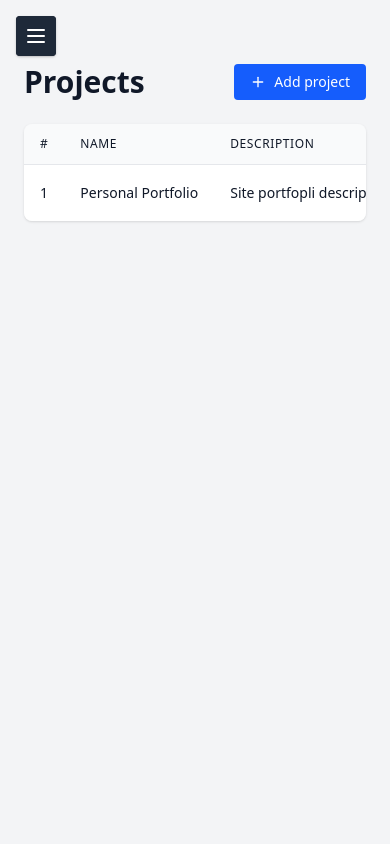
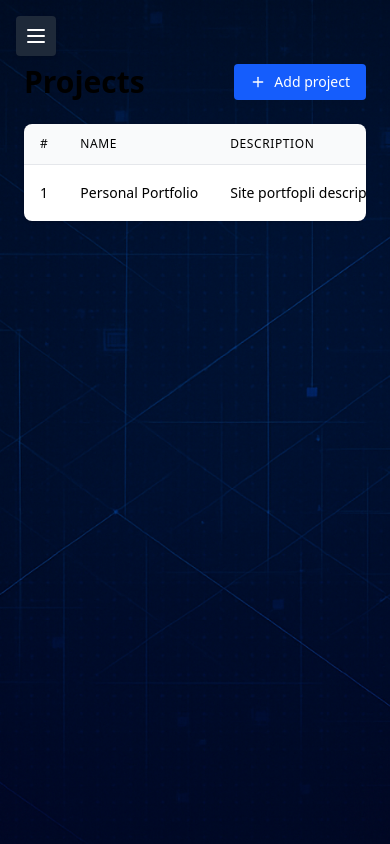
Before and after one commit to DanielVKrastev/portfolio-developer, a React (Vite) app in the folder portfolio/: page /admin/projects in a window 390 px wide. Built offline with nearby package versions, Linux system fonts and the light colour scheme.

Commit message:
After click on button in Mobile Sidebar, sidebar will closed

```diff
--- a/portfolio/src/components/admin/projects-table/ProjectsTable.jsx
+++ b/portfolio/src/components/admin/projects-table/ProjectsTable.jsx
@@ -3,7 +3,6 @@ import { Menu, Plus, Pencil, Trash, X } from "lucide-react";
 
 export default function ProjectsTable() {
 
-    const [sidebarOpen, setSidebarOpen] = useState(false);
     const [modalOpen, setModalOpen] = useState(false);
     const [current, setCurrent] = useState(null); // null → add, object → edit
     const initialForm = {
@@ -74,13 +73,6 @@ export default function ProjectsTable() {
 
     return (
         <>
-            {/* Mobile Hamburger */}
-            <button
-                onClick={() => setSidebarOpen(!sidebarOpen)}
-                className="fixed left-4 top-4 z-50 rounded p-2 text-white shadow md:hidden bg-gray-800 hover:bg-gray-700 focus:outline-none focus:ring-2 focus:ring-gray-500"
-            >
-                <Menu className="h-6 w-6" />
-            </button>
             <section id="projects" className="max-w-5xl mx-auto">
                 <div className="mb-6 flex items-center justify-between">
                     <h1 className="text-3xl font-bold">Projects</h1>
--- a/portfolio/src/components/admin/sidebar/Sidebar.jsx
+++ b/portfolio/src/components/admin/sidebar/Sidebar.jsx
@@ -38,6 +38,7 @@ export default function Sidebar() {
               key={item.name}
               to={item.href}
               className="block px-6 py-3 hover:bg-gray-700"
+              onClick={() => setSidebarOpen(!sidebarOpen)}
             >
               {item.name}
             </Link>
--- a/portfolio/src/views/AdminPanel.jsx
+++ b/portfolio/src/views/AdminPanel.jsx
@@ -8,7 +8,7 @@ import CertificatesTable from "../components/admin/certificates/CertificatesTabl
 export default function AdminPanel() {
 
   return (
-    <div className="flex min-h-screen bg-gray-100 text-gray-900 dark:bg-gray-900 dark:text-white">
+    <div className="flex min-h-screen bg-center bg-no-repeat bg-cover bg-[url('/images/background.png')] bg-gradient bg-blend-multipl dark:text-white">
       <Sidebar />
       {/* Main content */}
       <main className="flex-1 p-6 pt-16 overflow-y-auto">
```
